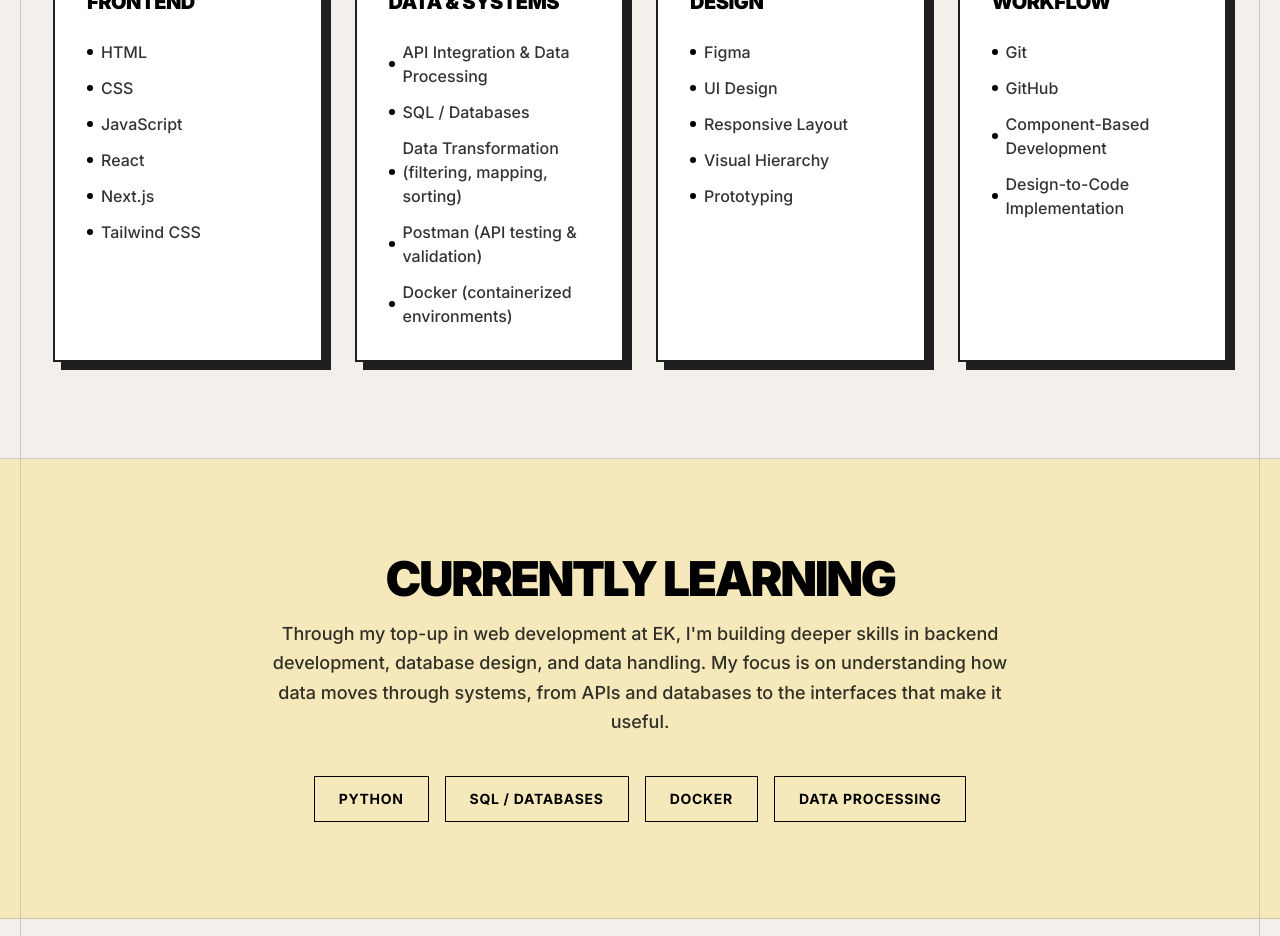
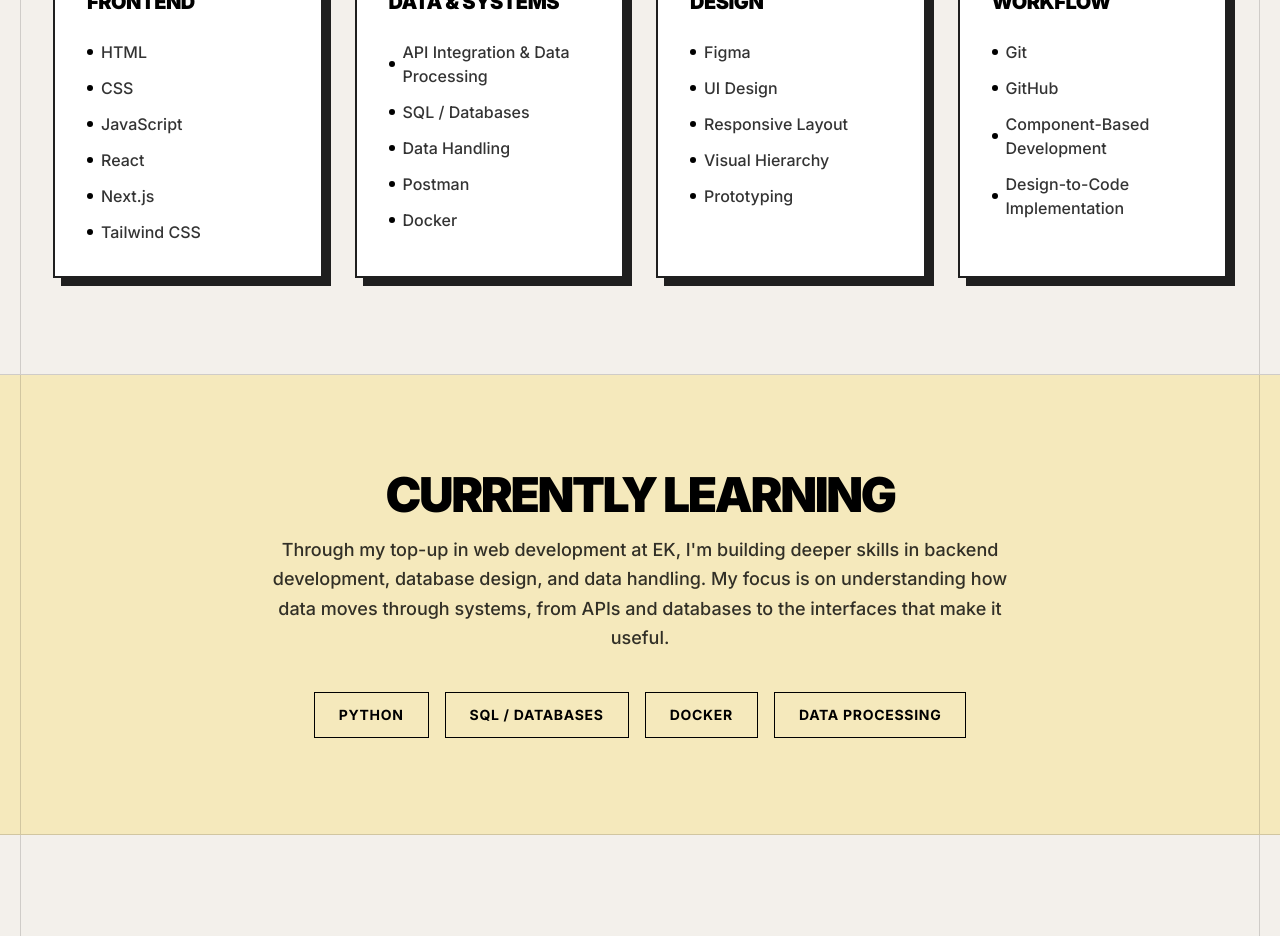
Before and after one commit to oscarlund121/portfolio_2026, a Next.js app: page / in a window 1280 px wide. Shown: the part 3240-4176 px from the top of the page. Built offline with nearby package versions, Linux system fonts and the light colour scheme.

Commit message:
feat: simplify Data & Systems skill items for clarity and conciseness

```diff
--- a/src/components/sections/SkillsSection.tsx
+++ b/src/components/sections/SkillsSection.tsx
@@ -8,7 +8,7 @@ const skillGroups: SkillGroup[] = [
   },
   {
     title: "Data & Systems",
-    items: ["API Integration & Data Processing", "SQL / Databases", "Data Transformation (filtering, mapping, sorting)", "Postman (API testing & validation)", "Docker (containerized environments)"],
+    items: ["API Integration & Data Processing", "SQL / Databases", "Data Handling", "Postman", "Docker"],
   },
   {
     title: "Design",
```
